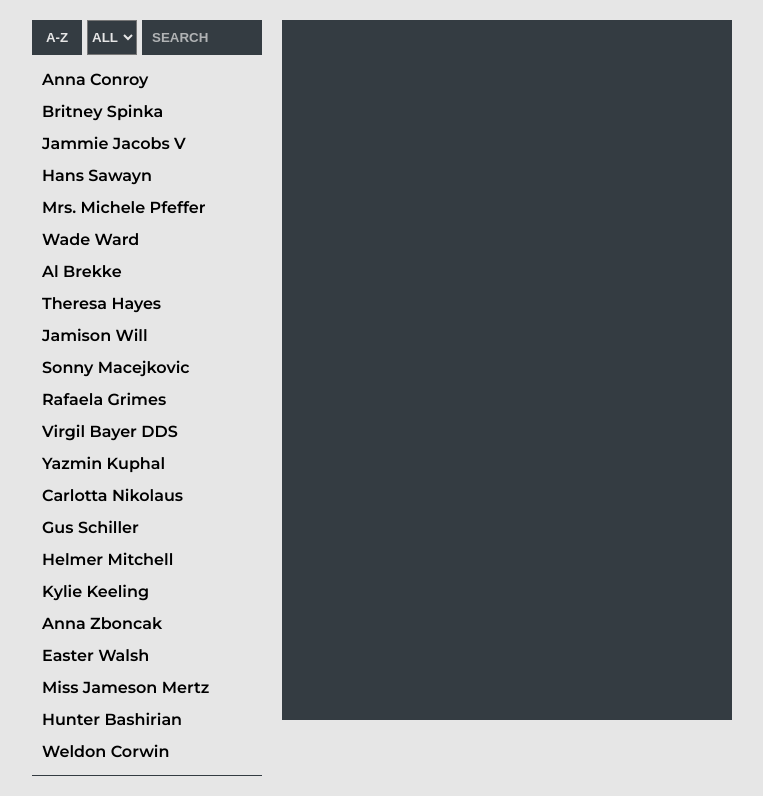
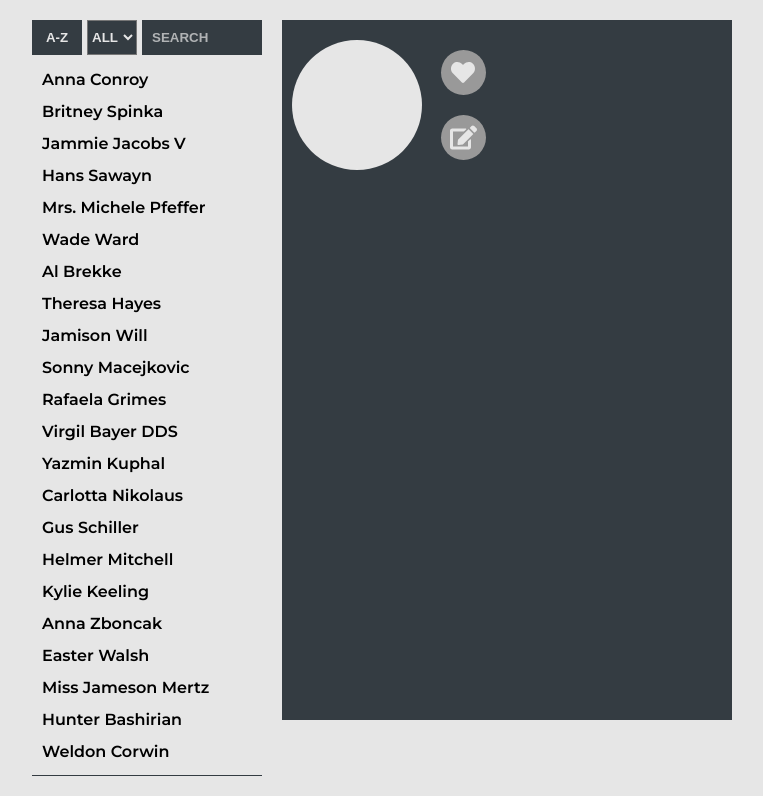
Before and after one commit to AdiKub/test-contacts, a React (Create React App) app: page / in a window 1280 px wide. Shown: the top 796 px of the page, without its empty margins (18-781 px from the left). Built offline with nearby package versions, Linux system fonts and the light colour scheme.

Commit message:
created detailContact

```diff
--- a/package.json
+++ b/package.json
@@ -3,6 +3,9 @@
   "version": "0.1.0",
   "private": true,
   "dependencies": {
+    "@fortawesome/fontawesome-svg-core": "^1.2.21",
+    "@fortawesome/free-solid-svg-icons": "^5.10.1",
+    "@fortawesome/react-fontawesome": "^0.1.4",
     "node-sass": "^4.12.0",
     "react": "^16.8.6",
     "react-dom": "^16.8.6",
--- a/src/components/ContactCard/index.js
+++ b/src/components/ContactCard/index.js
@@ -1,14 +1,35 @@
 import React from 'react';
-
+import { faHeart, faEdit } from '@fortawesome/free-solid-svg-icons';
+import { FontAwesomeIcon } from '@fortawesome/react-fontawesome';
 //import { useSelector, useDispatch } from 'react-redux';
+import ContactInfo from '../ContactInfo'
 
 import './styles.scss';
 
-const ContactCard = () => {
+const ContactCard = (props) => {
+  const { contacts } = props
+  return (
+    <div className='contact-card'>
+      <div className='contact-card-intermedia'>
+        <div className='contact-card-intermedia-image'>
 
-  return (
-    <div>
-
+        </div>
+        <div className='contact-card-intermedia-buttons'>
+          <button className='contact-card-intermedia-button'>
+            <FontAwesomeIcon
+              className="contact-card-intermedia__icon"
+              icon={faHeart}
+            />
+          </button>
+          <button className='contact-card-intermedia-button'>
+            <FontAwesomeIcon
+              className="contact-card-intermedia__icon"
+              icon={faEdit}
+            />
+          </button>
+        </div>
+      </div>
+      <ContactInfo contacts={contacts}/>
     </div>
   );
 }
--- a/src/components/ContactCard/styles.scss
+++ b/src/components/ContactCard/styles.scss
@@ -1,2 +1,42 @@
 @import '../../assets/styles/mixins';
 @import '../../assets/styles/variables';
+
+.contact-card {
+  display: flex;
+  justify-content: space-between;
+  padding: 10px 10px;
+  width: 100%;
+  height: 170px;
+
+  &-intermedia {
+    display: flex;
+    justify-content: space-between;
+    align-items: center;
+    width: 45%;
+
+    &-image {
+      height: 130px;
+      width: 130px;
+      background-color: $mainLight;
+      border-radius: 50%;
+    }
+    &-buttons{
+      display: flex;
+      flex-direction: column;
+      height: 100%;
+      justify-content: space-evenly;
+    }
+    &-button {
+      height: 45px;
+      width: 45px;
+      background-color: $gray;
+      border-radius: 50%;
+    }
+    &__icon {
+      height: 100%;
+      width: 100%;
+      font-size: 1.8em;
+      color: $mainLight;
+    }
+  }
+}
--- a/src/components/ContactInfo/index.js
+++ b/src/components/ContactInfo/index.js
@@ -1,5 +1,8 @@
 import React from 'react';
-
+// import {
+//   faMapMarkerAlt, faMobileAlt, faGlobeAmericas, faHeart, faEnvelopeSquare,
+// } from '@fortawesome/free-solid-svg-icons';
+//import { FontAwesomeIcon } from '@fortawesome/react-fontawesome';
 //import { useSelector, useDispatch } from 'react-redux';
 
 import './styles.scss';
--- a/src/components/DetailContact/index.js
+++ b/src/components/DetailContact/index.js
@@ -1,14 +1,17 @@
 import React from 'react';
 
 //import { useSelector, useDispatch } from 'react-redux';
-
+import ContactCard from '../ContactCard'
+import ContactPost from '../ContactInfo'
+import contacts from '../../assets/contacts.json'
 import './styles.scss';
 
 const DetailContact = () => {
 
   return (
     <div className='detail-contact-container'>
-
+      <ContactCard contacts={contacts} />
+      <ContactPost contacts={contacts} />
     </div>
   );
 }
```
Also changed, not shown: 1 other file (tests, documents, lock files or other folders).
